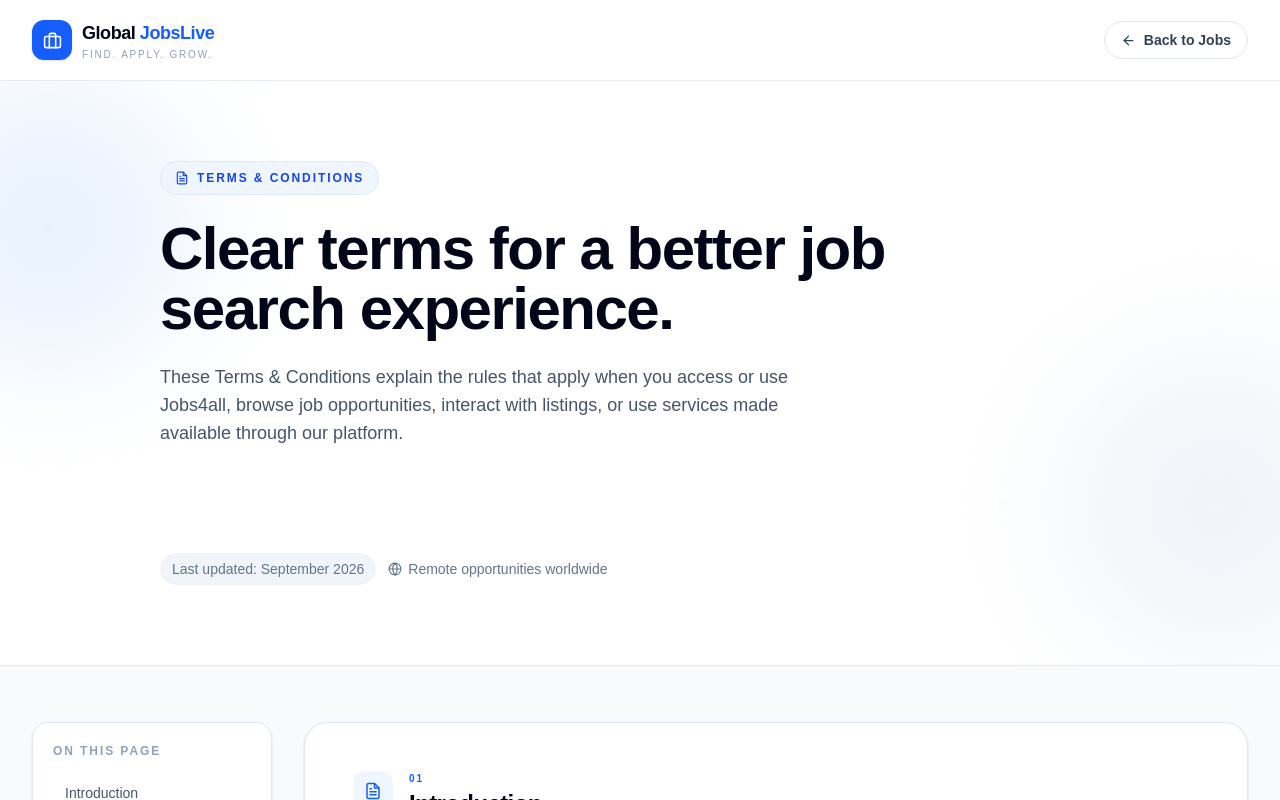
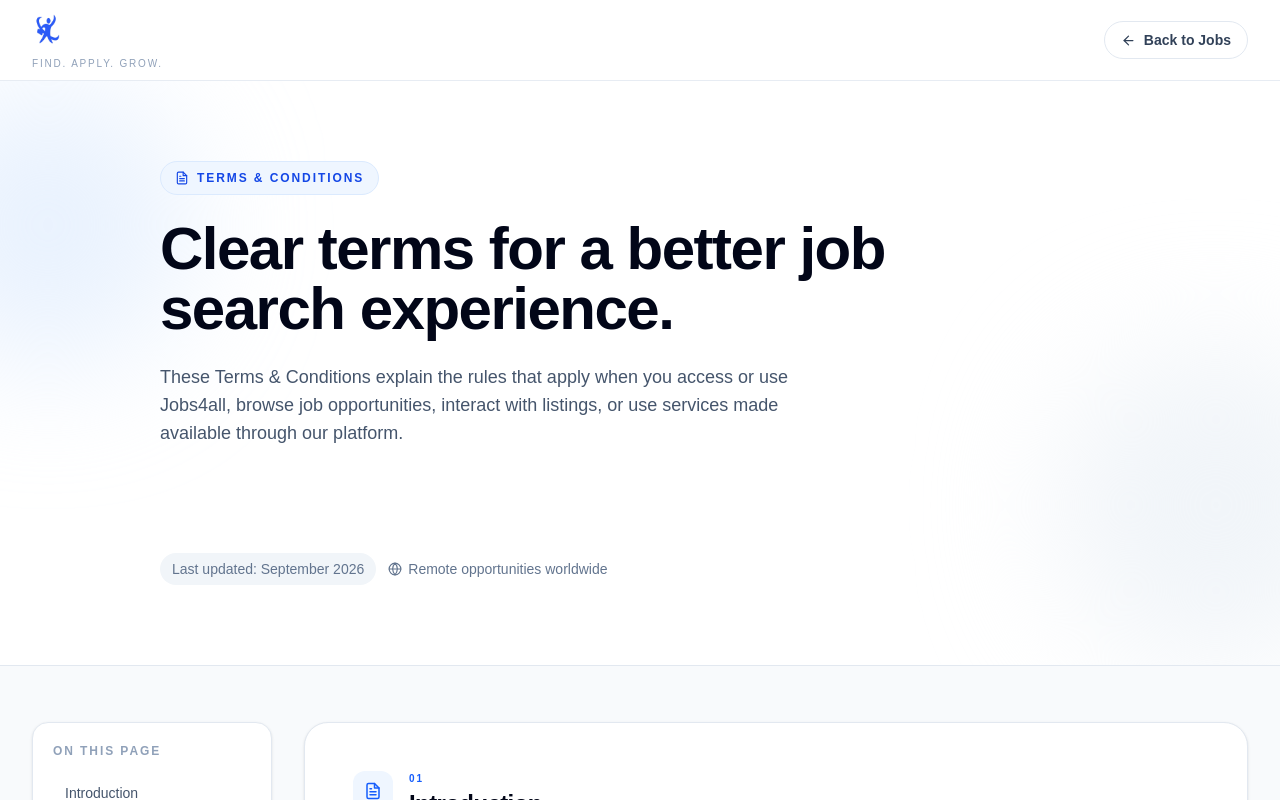
Before and after one commit to tippified-dev/jobs, a Next.js app: page /terms in a window 1280 px wide. Shown: the top 800 px of the page. Built offline with nearby package versions, Linux system fonts and the light colour scheme.

Commit message:
started 1

```diff
--- a/app/terms/page.tsx
+++ b/app/terms/page.tsx
@@ -2,6 +2,7 @@
 
 import Banner320x50 from "@/components/ads/Banner320x50";
 import NativeBannerAd from "@/components/ads/NativeBannerAd";
+import SiteLogo from "@/components/SiteLogo";
 import { motion } from "framer-motion";
 import Link from "next/link";
 import {
@@ -45,14 +46,12 @@ export default function TermsPage() {
             className="group flex items-center gap-2.5"
             aria-label="Global jobs live home"
           >
-            <div className="flex h-10 w-10 items-center justify-center rounded-xl bg-blue-600 text-white shadow-sm transition group-hover:scale-105">
-              <FiBriefcase size={19} />
-            </div>
+
 
             <div>
-              <span className="block text-lg font-black tracking-tight text-slate-950">
-                Global <span className="text-blue-600">JobsLive</span>
-              </span>
+              <div>
+                <SiteLogo/>
+              </div>
               <span className="hidden text-[10px] font-medium uppercase tracking-[0.18em] text-slate-400 sm:block">
                 Find. Apply. Grow.
               </span>
--- a/components/JobTypeCategories.tsx
+++ b/components/JobTypeCategories.tsx
@@ -414,6 +414,7 @@ export default function JobTypeCategories() {
                 {jobs.length} job categories
               </span>
             </div>
+            <Banner468x60 />
 
             {/* Job cards */}
 
@@ -458,7 +459,7 @@ export default function JobTypeCategories() {
                         {job.description}
                       </p>
                     </div>
-                    <Banner468x60 />
+
 
                     <div className="mt-auto pt-4">
                       <div className="flex items-center justify-between border-t border-slate-100 pt-3">
```
